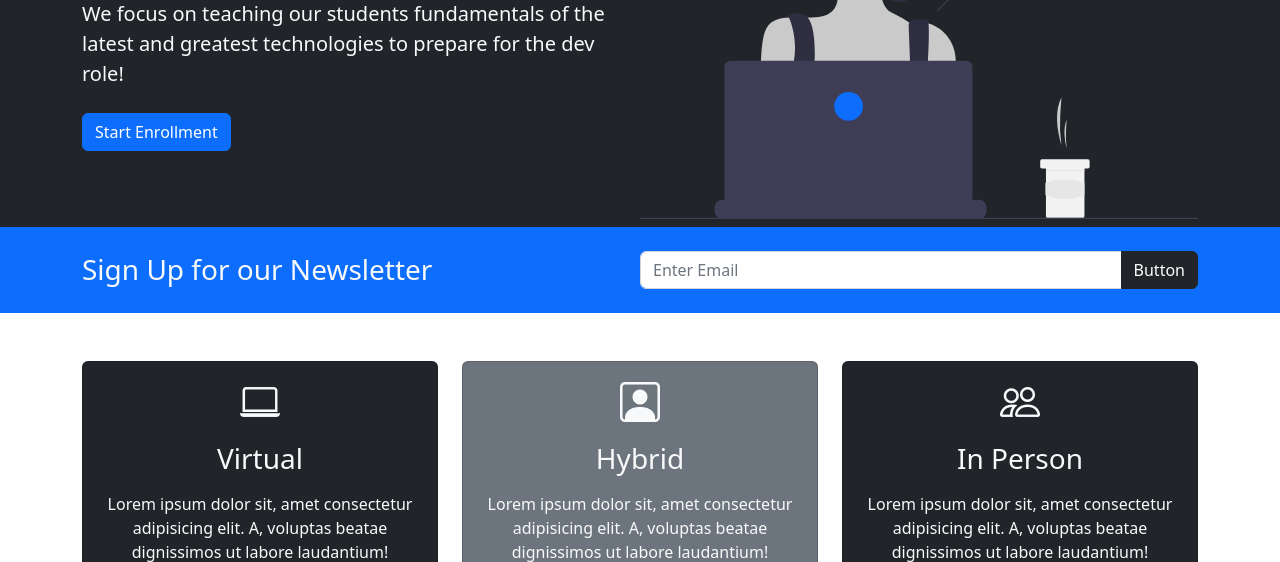
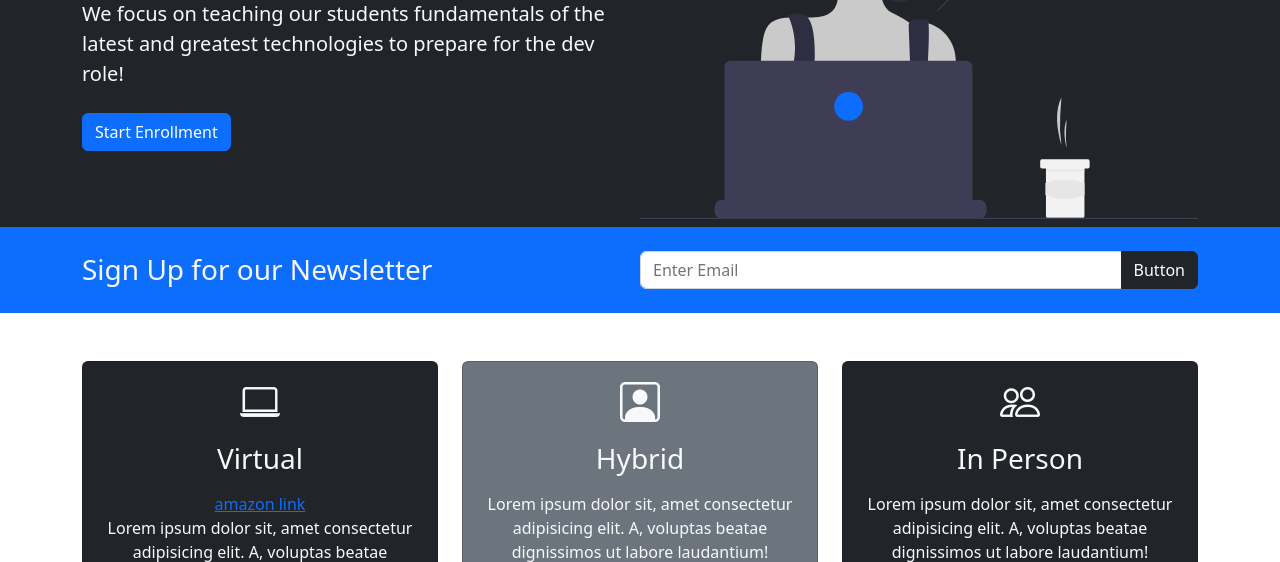
Before and after one commit to srinathsree66/-frontend-bootcamp, a plain HTML site: page index.html in a window 1280 px wide. Shown: the part 238-800 px from the top of the page. Drawn offline with nearby package versions, Linux system fonts and the light colour scheme.

Commit message:
Update index.html

```diff
--- a/index.html
+++ b/index.html
@@ -82,6 +82,7 @@
                                 <i class="bi bi-laptop"></i>
                             </div>
                             <h3 class="card-title mb-3">Virtual</h3>
+                            <a href="https://amzn.to/463WPho">amazon link</a>
                             <p class="card-text">
                                 Lorem ipsum dolor sit, amet consectetur adipisicing elit. A,
                                 voluptas beatae dignissimos ut labore laudantium!
```
